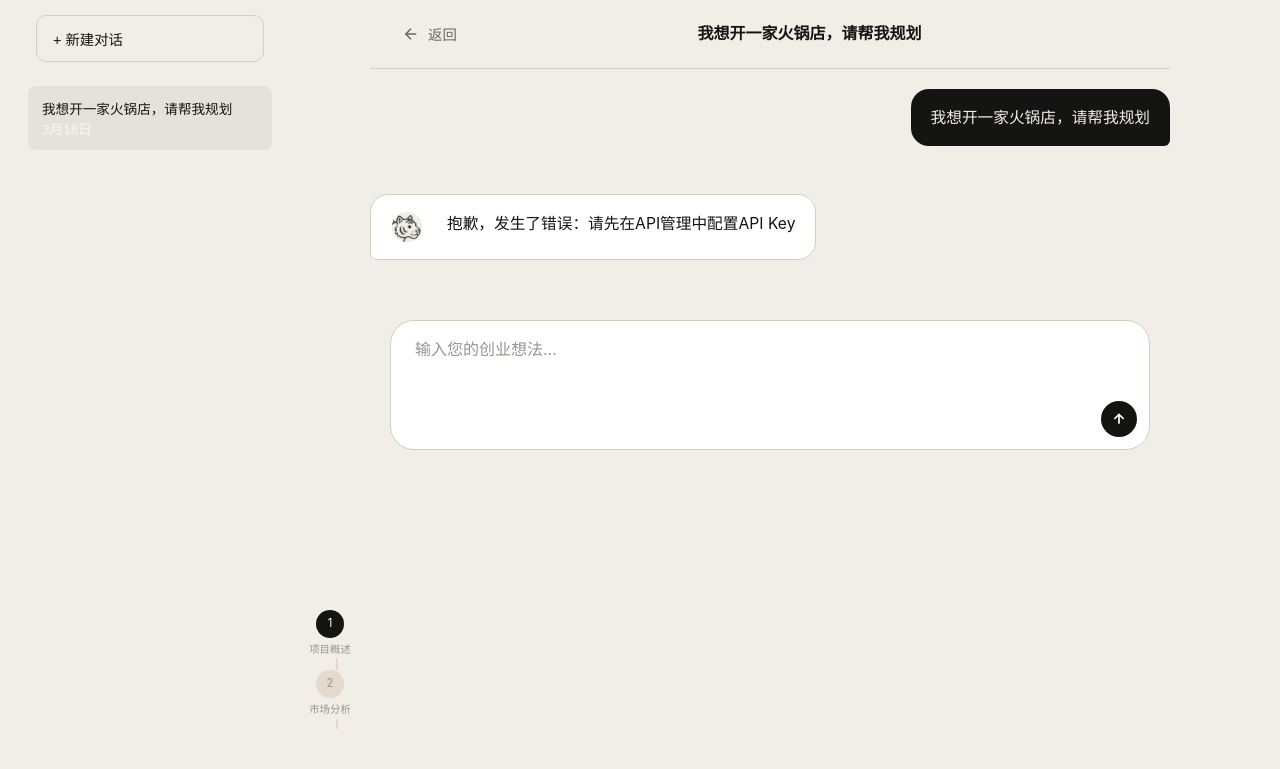
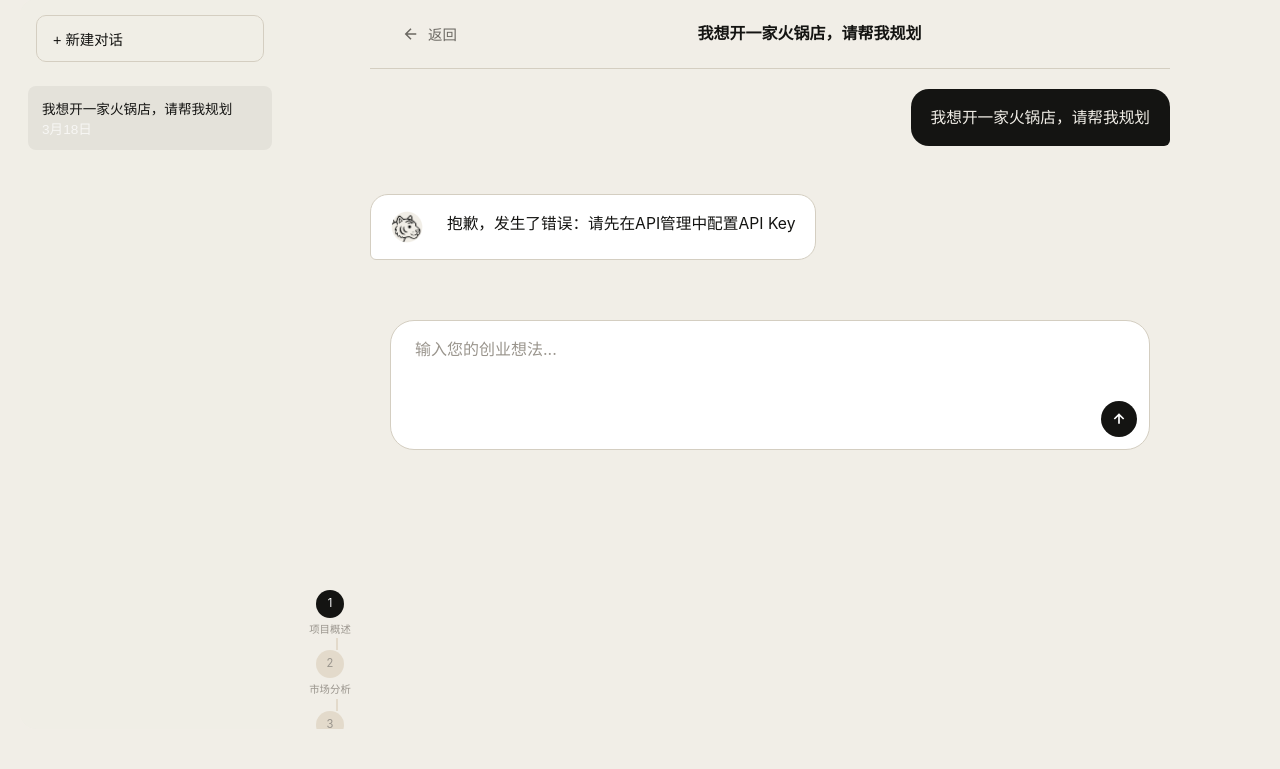
Before and after one commit to HuYee2025/BrandGPT, a Flask app: a page that uses templates/chat.html in a window 1280 px wide. Shown: the part 81-850 px from the top of the page. Run offline with Flask 3, Linux system fonts and the light colour scheme.

Commit message:
修复进度条CSS位置
- 调整padding-top

```diff
--- a/templates/chat.html
+++ b/templates/chat.html
@@ -34,8 +34,8 @@
     display: flex;
     flex-direction: column;
     flex-shrink: 0;
-    justify-content: flex-start;
-    padding-top: 100px;
+    align-self: flex-start;
+    padding-top: 80px;
 }
 
 .progress-container {
```
